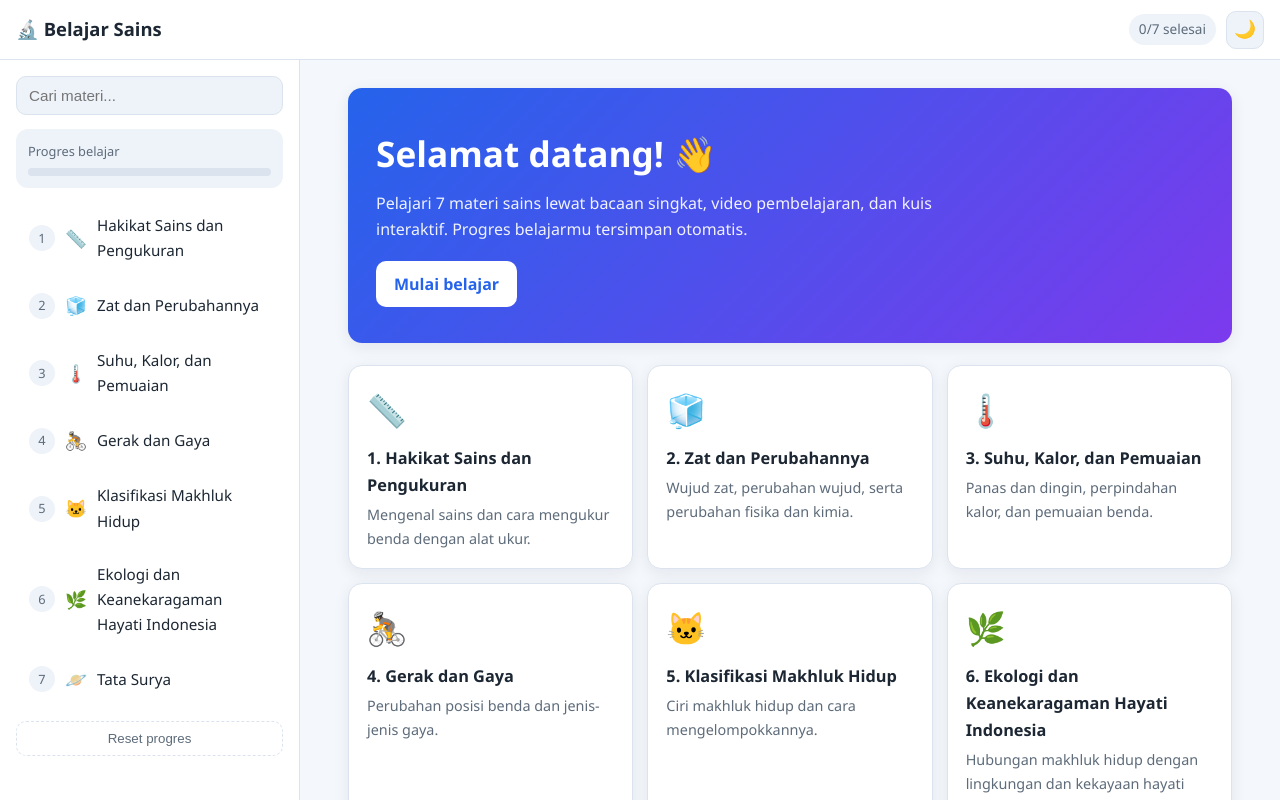
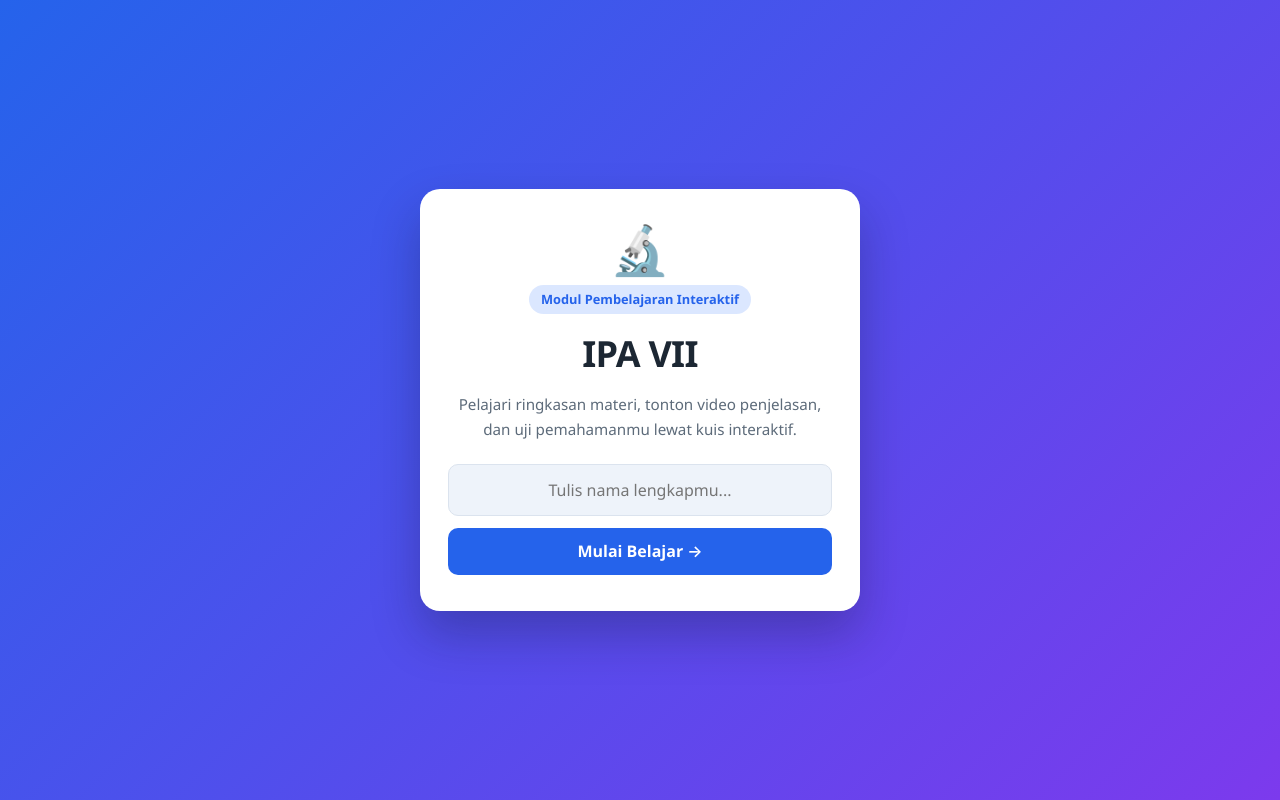
Before and after one commit to jwannnnn/web-pembelajaran-ipa, a plain HTML site: page index.html in a window 1280 px wide. Shown: the top 800 px of the page. Drawn offline with Linux system fonts and the light colour scheme.

Commit message:
Tambah halaman pembuka IPA VII dan input nama

```diff
--- a/index.html
+++ b/index.html
@@ -3,16 +3,31 @@
 <head>
   <meta charset="UTF-8">
   <meta name="viewport" content="width=device-width, initial-scale=1.0">
-  <title>Belajar Sains Interaktif</title>
-  <meta name="description" content="Web pembelajaran sains interaktif dengan materi, video, dan kuis.">
+  <title>IPA VII - Belajar Sains Interaktif</title>
+  <meta name="description" content="Web pembelajaran sains interaktif IPA VII dengan materi, video, dan kuis.">
   <link rel="stylesheet" href="style.css">
 </head>
 <body>
 
+  <!-- Halaman Pembuka (Welcome Screen) -->
+  <div id="welcomeScreen" class="welcome-screen">
+    <div class="welcome-card">
+      <div class="welcome-icon">🔬</div>
+      <span class="welcome-badge">Modul Pembelajaran Interaktif</span>
+      <h1>IPA VII</h1>
+      <p>Pelajari ringkasan materi, tonton video penjelasan, dan uji pemahamanmu lewat kuis interaktif.</p>
+      <form id="welcomeForm" class="welcome-form">
+        <input type="text" id="studentNameInput" placeholder="Tulis nama lengkapmu..." required autocomplete="off">
+        <button type="submit" class="btn welcome-btn">Mulai Belajar →</button>
+      </form>
+    </div>
+  </div>
+
   <header class="topbar">
     <button id="menuBtn" class="icon-btn" aria-label="Buka menu">☰</button>
-    <a href="#" class="brand" id="brandLink">🔬 Belajar Sains</a>
+    <a href="#" class="brand" id="brandLink">🔬 IPA VII</a>
     <div class="topbar-right">
+      <button id="studentBadge" class="student-badge" type="button" title="Klik untuk ganti nama" hidden></button>
       <span id="progressText" class="progress-text">0/7 selesai</span>
       <button id="themeBtn" class="icon-btn" aria-label="Ganti tema">🌙</button>
     </div>
--- a/script.js
+++ b/script.js
@@ -1,5 +1,5 @@
 /* =========================================================
-   Belajar Sains Interaktif
+   Belajar Sains Interaktif - IPA VII
    Data materi, video, dan kuis ada di array TOPICS.
    Untuk menambah materi, cukup tambahkan objek baru.
    ========================================================= */
@@ -424,9 +424,12 @@
   function loadState() {
     try {
       const raw = localStorage.getItem(STORE_KEY);
-      if (raw) return JSON.parse(raw);
+      if (raw) {
+        const parsed = JSON.parse(raw);
+        return { done: {}, scores: {}, theme: null, studentName: "", ...parsed };
+      }
     } catch (e) { /* abaikan */ }
-    return { done: {}, scores: {}, theme: null };
+    return { done: {}, scores: {}, theme: null, studentName: "" };
   }
 
   function saveState() {
@@ -439,6 +442,10 @@
 
   /* ---------------- Elemen ---------------- */
 
+  const $welcomeScreen = document.getElementById("welcomeScreen");
+  const $welcomeForm = document.getElementById("welcomeForm");
+  const $studentNameInput = document.getElementById("studentNameInput");
+  const $studentBadge = document.getElementById("studentBadge");
   const $content = document.getElementById("content");
   const $nav = document.getElementById("topicNav");
   const $sidebar = document.getElementById("sidebar");
@@ -459,6 +466,37 @@
   function doneCount() {
     return TOPICS.filter(t => state.done[t.id]).length;
   }
+
+  /* ---------------- Welcome Screen & Nama Siswa ---------------- */
+
+  function syncStudentUI() {
+    const name = (state.studentName || "").trim();
+    if (name) {
+      $welcomeScreen.classList.add("hidden");
+      $studentBadge.hidden = false;
+      $studentBadge.textContent = `👤 ${name}`;
+    } else {
+      $welcomeScreen.classList.remove("hidden");
+      $studentBadge.hidden = true;
+      $studentNameInput.value = "";
+    }
+  }
+
+  $welcomeForm.addEventListener("submit", (e) => {
+    e.preventDefault();
+    const entered = $studentNameInput.value.trim();
+    if (!entered) return;
+    state.studentName = entered;
+    saveState();
+    syncStudentUI();
+    route();
+  });
+
+  $studentBadge.addEventListener("click", () => {
+    $studentNameInput.value = state.studentName || "";
+    $welcomeScreen.classList.remove("hidden");
+    setTimeout(() => $studentNameInput.focus(), 50);
+  });
 
   /* ---------------- Tema ---------------- */
 
@@ -527,12 +565,14 @@
   $search.addEventListener("input", () => renderNav($search.value));
 
   document.getElementById("resetBtn").addEventListener("click", () => {
-    if (confirm("Hapus semua progres belajar dan skor kuis?")) {
+    if (confirm("Hapus semua progres belajar, skor kuis, dan nama siswa?")) {
       state.done = {};
       state.scores = {};
+      state.studentName = "";
       saveState();
       updateProgress();
       renderNav($search.value);
+      syncStudentUI();
       route();
     }
   });
@@ -569,13 +609,14 @@
   /* ---------------- Halaman Beranda ---------------- */
 
   function renderHome() {
-    document.title = "Belajar Sains Interaktif";
+    document.title = "IPA VII - Belajar Sains Interaktif";
     const next = TOPICS.find(t => !state.done[t.id]) || TOPICS[0];
+    const greeting = state.studentName ? `Selamat datang, ${esc(state.studentName)}! 👋` : "Selamat datang! 👋";
 
     $content.innerHTML = `
       <section class="hero">
-        <h1>Selamat datang! 👋</h1>
-        <p>Pelajari ${TOPICS.length} materi sains lewat bacaan singkat, video pembelajaran, dan kuis interaktif. Progres belajarmu tersimpan otomatis.</p>
+        <h1>${greeting}</h1>
+        <p>Pelajari ${TOPICS.length} materi IPA VII lewat bacaan singkat, video pembelajaran, dan kuis interaktif. Progres belajarmu tersimpan otomatis.</p>
         <a class="btn" href="#/${next.id}">${doneCount() ? "Lanjut belajar" : "Mulai belajar"}</a>
       </section>
 
@@ -624,7 +665,7 @@
   }
 
   function renderTopic(topic) {
-    document.title = topic.title + " | Belajar Sains";
+    document.title = topic.title + " | IPA VII";
     const idx = TOPICS.indexOf(topic);
     const prev = TOPICS[idx - 1];
     const next = TOPICS[idx + 1];
@@ -769,5 +810,6 @@
   /* ---------------- Mulai ---------------- */
 
   initTheme();
+  syncStudentUI();
   updateProgress();
   route();
--- a/style.css
+++ b/style.css
@@ -46,6 +46,86 @@ body {
     transition: background 0.25s, color 0.25s;
   }
 
+  /* ---------- Welcome Screen ---------- */
+  .welcome-screen {
+    position: fixed;
+    inset: 0;
+    z-index: 200;
+    display: flex;
+    align-items: center;
+    justify-content: center;
+    padding: 20px;
+    background: linear-gradient(135deg, var(--primary), #7c3aed);
+    transition: opacity 0.35s ease, visibility 0.35s ease;
+  }
+  .welcome-screen.hidden {
+    opacity: 0;
+    visibility: hidden;
+    pointer-events: none;
+  }
+  .welcome-card {
+    width: 100%;
+    max-width: 440px;
+    background: var(--surface);
+    color: var(--text);
+    padding: 36px 28px;
+    border-radius: 20px;
+    box-shadow: 0 24px 48px rgba(15, 23, 42, 0.28);
+    text-align: center;
+  }
+  .welcome-icon {
+    font-size: 3rem;
+    line-height: 1;
+    margin-bottom: 12px;
+  }
+  .welcome-badge {
+    display: inline-block;
+    padding: 4px 12px;
+    border-radius: 999px;
+    background: var(--primary-soft);
+    color: var(--primary);
+    font-size: 0.8rem;
+    font-weight: 600;
+    margin-bottom: 10px;
+  }
+  .welcome-card h1 {
+    font-size: 2.25rem;
+    font-weight: 800;
+    letter-spacing: -0.02em;
+    margin-bottom: 8px;
+  }
+  .welcome-card p {
+    color: var(--muted);
+    font-size: 0.95rem;
+    margin-bottom: 22px;
+  }
+  .welcome-form {
+    display: flex;
+    flex-direction: column;
+    gap: 12px;
+  }
+  .welcome-form input {
+    width: 100%;
+    padding: 12px 14px;
+    border-radius: 10px;
+    border: 1.5px solid var(--border);
+    background: var(--surface-2);
+    color: var(--text);
+    font: inherit;
+    font-size: 1rem;
+    text-align: center;
+  }
+  .welcome-form input:focus {
+    outline: none;
+    border-color: var(--primary);
+    background: var(--surface);
+  }
+  .welcome-btn {
+    width: 100%;
+    padding: 12px 18px;
+    font-size: 1rem;
+  }
+
   /* ---------- Topbar ---------- */
   .topbar {
     position: sticky;
@@ -72,6 +152,25 @@ body {
     display: flex;
     align-items: center;
     gap: 10px;
+  }
+
+  .student-badge {
+    border: 1px solid var(--border);
+    background: var(--primary-soft);
+    color: var(--primary);
+    font: inherit;
+    font-size: 0.85rem;
+    font-weight: 600;
+    padding: 4px 12px;
+    border-radius: 999px;
+    cursor: pointer;
+    max-width: 170px;
+    white-space: nowrap;
+    overflow: hidden;
+    text-overflow: ellipsis;
+  }
+  .student-badge:hover {
+    filter: brightness(0.96);
   }
 
   .progress-text {
@@ -122,6 +221,7 @@ body {
     color: var(--text);
     font-size: 0.95rem;
   }
+
   .search-wrap input:focus { outline: 2px solid var(--primary); }
 
   .progress-card {
```
Lines whose indentation alone changed are shown as unchanged.
